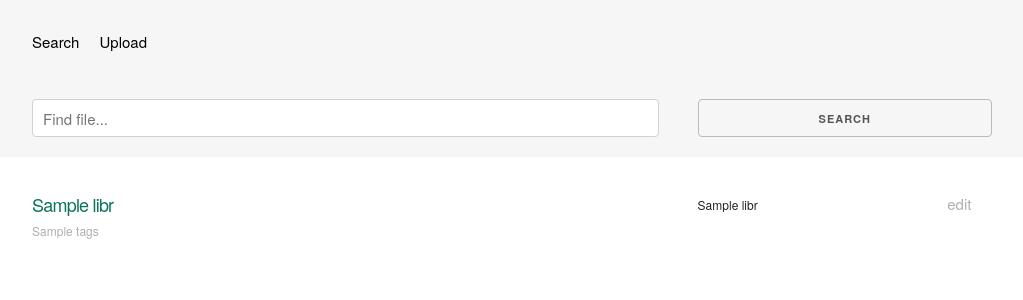
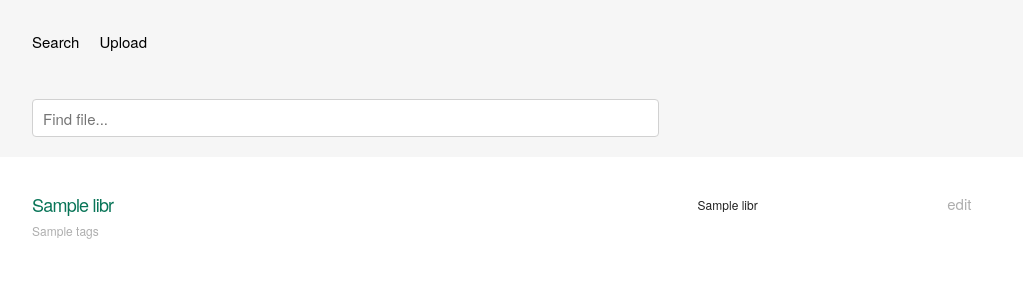
Before and after one commit to paalka/libr, a Flask app: page / in a window 1280 px wide. Shown: the top 300 px of the page, without its empty margins (128-1151 px from the left). Run offline with Flask 2, Linux system fonts and the light colour scheme; a database or web service that is not in the repository returns one stand-in record (values such as "Sample title"); parts of the project's set-up code (start-up, migrations or seed data) failed here and were passed over; some libraries are stand-ins or nearby versions.

Commit message:
Remove the search button as it is no longer needed.

```diff
--- a/templates/search.jinja2
+++ b/templates/search.jinja2
@@ -7,9 +7,6 @@
       <div class="form-group eight columns">
 	<input type="text" name="query" id="search-field" class="form-control" placeholder="Find file..." style="width: 100%">
       </div>
-      <div class="four columns">
-	<button type="submit" class="btn btn-default" id="search-button" style="width: 100%">Search</button>
-      </div>
     </form>
   </div>
 </div>
```
